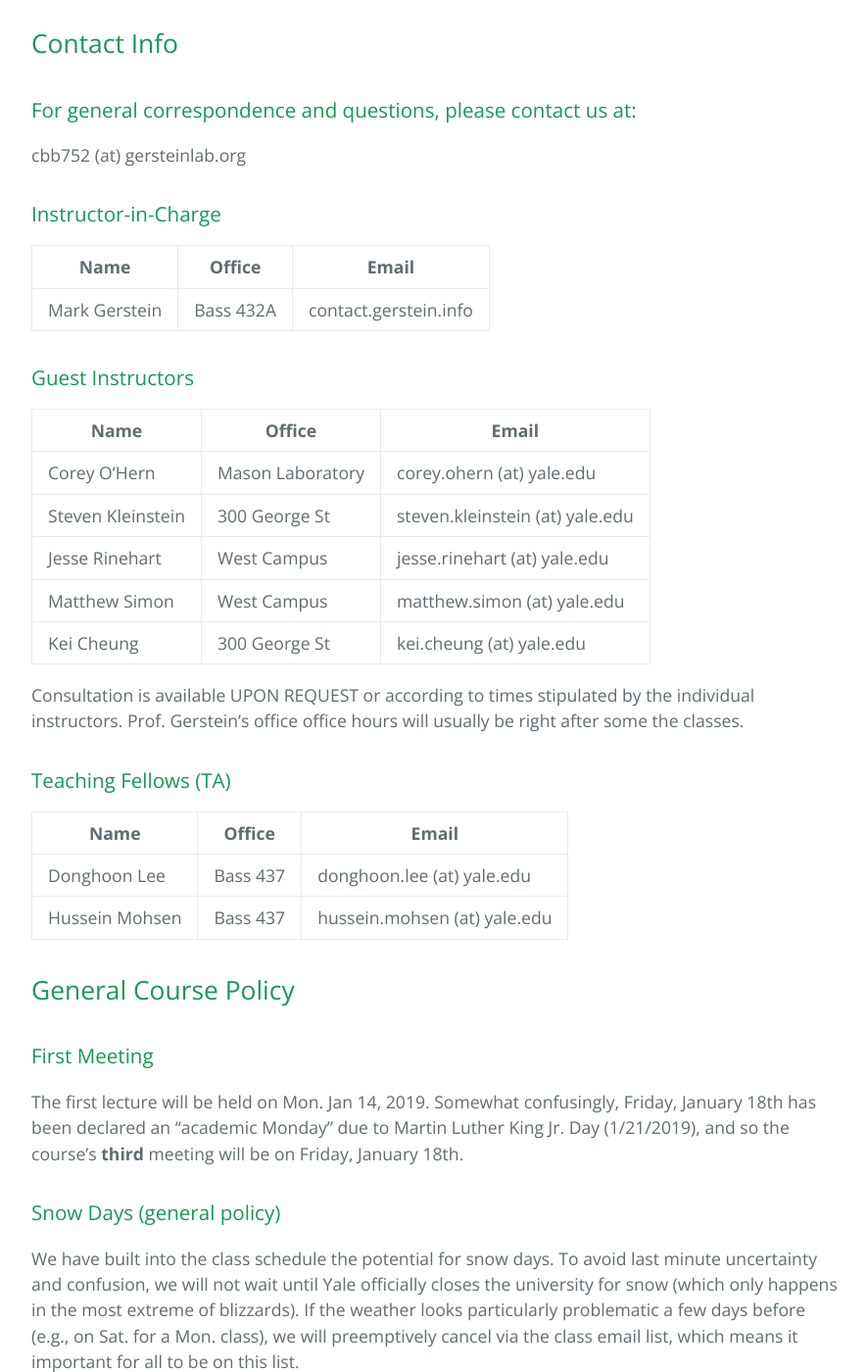
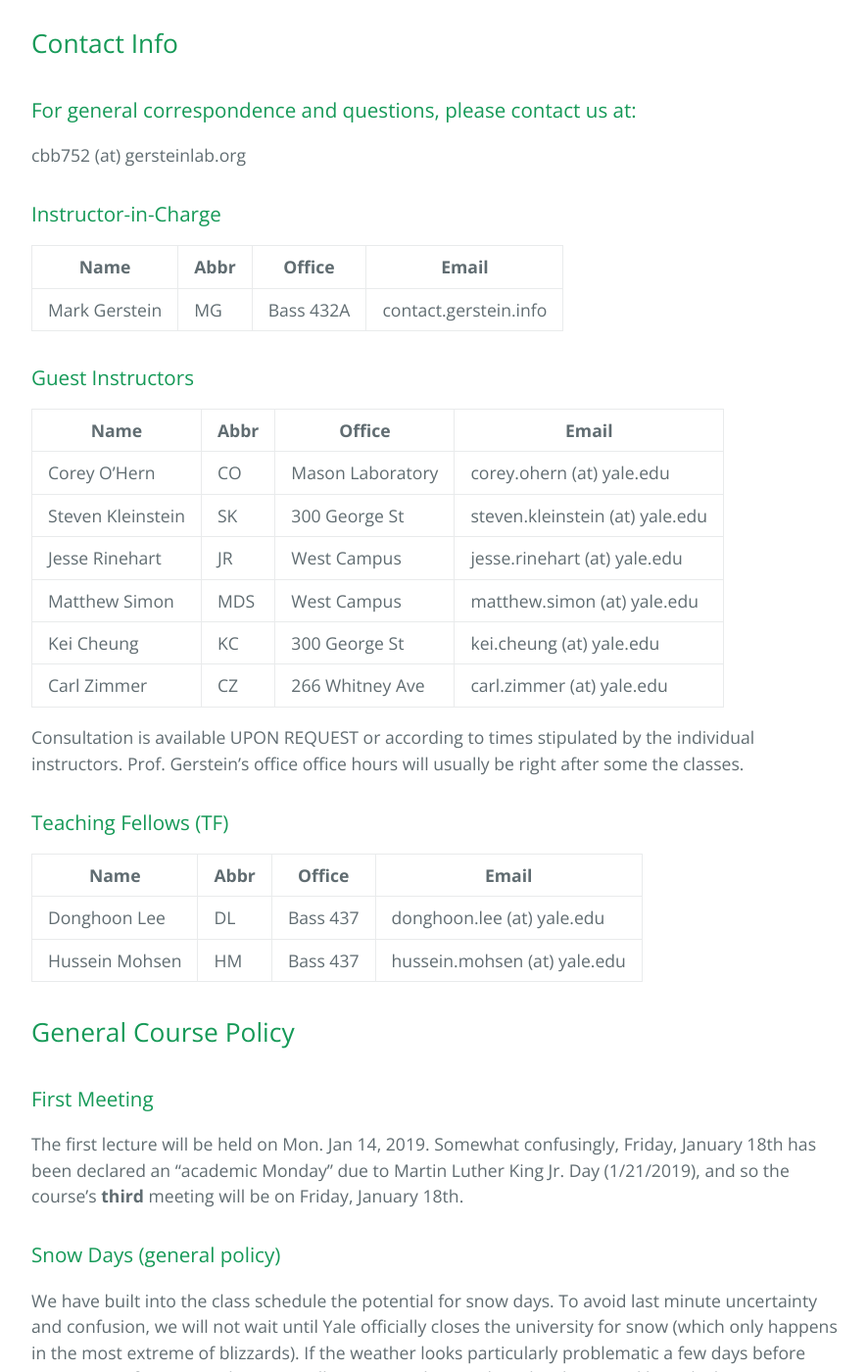
Before and after one commit to gersteinlab/cbb752b19, a Jekyll site: the page built from info.md, in a window 1280 px wide and 1400 px high, scrolled down 421 px. Shown: the whole window at 98% size, without its empty margins (192-1077 px from the left). Built offline with Jekyll 4.4.1, drawn with Linux system fonts in a browser that asks for light colours.

Commit message:
Update info.md

```diff
--- a/info.md
+++ b/info.md
@@ -11,29 +11,29 @@ cbb752 (at) gersteinlab.org
 
 ### Instructor-in-Charge
 
-| Name | Office | Email |
-| --- | --- | --- |
-| Mark Gerstein | Bass 432A | contact.gerstein.info |
+| Name | Abbr | Office | Email |
+| --- | --- | --- | --- |
+| Mark Gerstein | MG | Bass 432A | contact.gerstein.info |
 
 ### Guest Instructors
 
-| Name | Office | Email |
-| --- | --- | --- |
-| Corey O'Hern	| Mason Laboratory	| corey.ohern (at) yale.edu |
-| Steven Kleinstein	| 300 George St	| steven.kleinstein (at) yale.edu |
-| Jesse Rinehart	| West Campus	| jesse.rinehart (at) yale.edu |
-| Matthew Simon	| West Campus	| matthew.simon (at) yale.edu |
-| Kei Cheung	| 300 George St	| kei.cheung (at) yale.edu |
-
+| Name | Abbr | Office | Email |
+| --- | --- | --- | --- |
+| Corey O'Hern	| CO | Mason Laboratory	| corey.ohern (at) yale.edu |
+| Steven Kleinstein	| SK | 300 George St	| steven.kleinstein (at) yale.edu |
+| Jesse Rinehart	| JR | West Campus	| jesse.rinehart (at) yale.edu |
+| Matthew Simon	| MDS | West Campus	| matthew.simon (at) yale.edu |
+| Kei Cheung	| KC | 300 George St	| kei.cheung (at) yale.edu |
+| Carl Zimmer	| CZ | 266 Whitney Ave	| carl.zimmer (at) yale.edu |
 
 Consultation is available UPON REQUEST or according to times stipulated by the individual instructors. Prof. Gerstein's office office hours will usually be right after some the classes.
 
-### Teaching Fellows (TA)
+### Teaching Fellows (TF)
 
-| Name | Office | Email |
-| --- | --- | --- |
-| Donghoon Lee	| Bass 437	| donghoon.lee (at) yale.edu |
-| Hussein Mohsen	| Bass 437	| hussein.mohsen (at) yale.edu |
+| Name | Abbr | Office | Email |
+| --- | --- | --- | --- |
+| Donghoon Lee	| DL | Bass 437	| donghoon.lee (at) yale.edu |
+| Hussein Mohsen	| HM | Bass 437	| hussein.mohsen (at) yale.edu |
 
 ## General Course Policy
 
```
